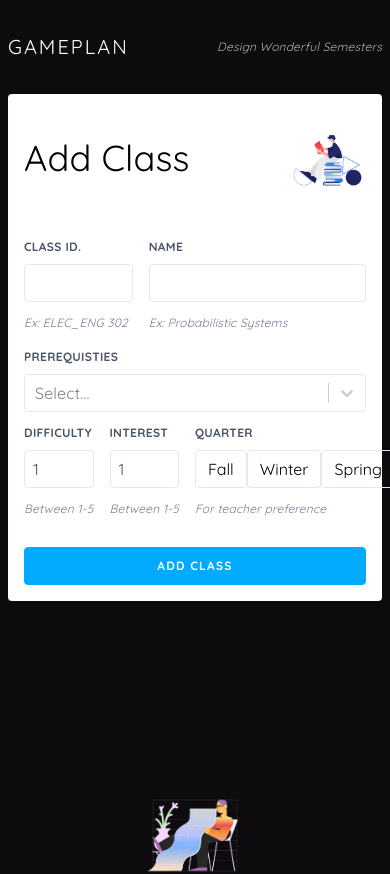
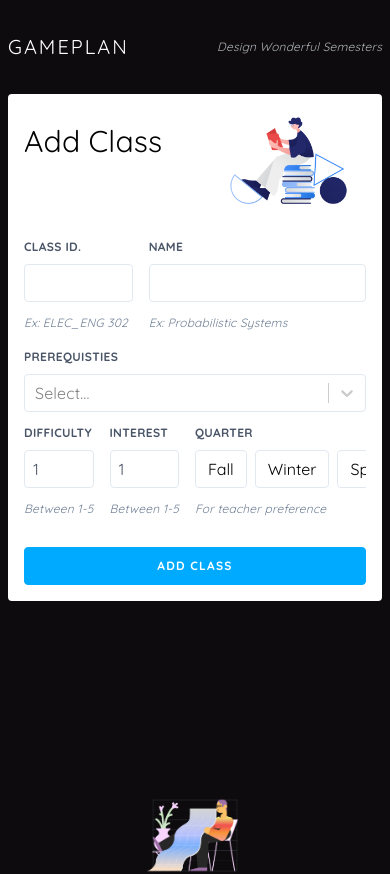
Before and after one commit to fardeemmunir/gameplan, a Next.js app: page / in a window 390 px wide. Shown: the top 874 px of the page. Built offline with nearby package versions, Linux system fonts and the light colour scheme.

Commit message:
Make the form responsive omg

```diff
--- a/components/ClassForm.tsx
+++ b/components/ClassForm.tsx
@@ -130,9 +130,22 @@ const ClassForm = () => {
               </label>
               <FieldArray
                 name="quarterPref"
-                render={arrayHelpers => (
+                render={arrayHelpers => {
+                  const quarters = ["FALL", "WINTER", "SPRING"];
+
+                  function toggleQuarter(quarter: string) {
+                    const index = values.quarterPref.findIndex(
+                      pref => pref === quarter
+                    );
+
+                    return index === -1
+                      ? arrayHelpers.push(quarter)
+                      : arrayHelpers.remove(index);
+                  }
+
+                  return (
                     <div className="flex justify-between mb-3 quarter-selector">
-                    {["FALL", "WINTER", "SPRING"].map(quarter => (
+                      {quarters.map(quarter => (
                         <button
                           type="button"
                           key={quarter}
@@ -141,21 +154,14 @@ const ClassForm = () => {
                               ? "bg-gray-200"
                               : ""
                           }
-                        onClick={() => {
-                          const index = values.quarterPref.findIndex(
-                            pref => pref === quarter
-                          );
-
-                          return index === -1
-                            ? arrayHelpers.push(quarter)
-                            : arrayHelpers.remove(index);
-                        }}
+                          onClick={() => toggleQuarter(quarter)}
                         >
                           {quarter.toLowerCase()}
                         </button>
                       ))}
                     </div>
-                )}
+                  );
+                }}
               />
               <p className="text-gray-600  text-xs italic">
                 For teacher preference{" "}
@@ -205,11 +211,11 @@ export default () => {
   const { editClass } = useStore();
 
   return (
-    <div className="flex flex-col md:flex-row mb-4 bg-white text-black rounded">
+    <div className="flex flex-col lg:flex-row mb-4 bg-white text-black rounded">
       <style jsx>{`
         .bg {
           background-image: url("/books.png");
-          background-size: 30%;
+          background-size: 12rem;
           background-position: right center;
           background-repeat: no-repeat;
           min-height: 8rem;
@@ -217,18 +223,18 @@ export default () => {
 
         @media (min-width: 768px) {
           .bg {
-            background-size: 80%;
+            background-size: 9rem;
             background-position: right bottom;
           }
         }
       `}</style>
-      <div className="w-full md:w-1/5 pl-4 flex items-center bg">
-        <h1 className="text-4xl">
-          {editClass ? "Edit" : "Add"} <br className="hidden md:block" /> Class
+      <div className="w-full lg:w-1/6 pl-4 flex items-center bg">
+        <h1 className="text-3xl md:text-4xl -mt-8 leading-tight">
+          {editClass ? "Edit" : "Add"} <br className="hidden lg:block" /> Class
         </h1>
       </div>
 
-      <div className="w-full md:w-4/5 p-4">
+      <div className="w-full md:flex-1 p-4">
         <ClassForm />
       </div>
     </div>
--- a/styles/main.css
+++ b/styles/main.css
@@ -84,6 +84,11 @@ a {
   @apply appearance-none block mr-4 w-full bg-white text-gray-700 border border-gray-300 rounded p-2 mb-3 leading-tight;
 }
 
+.form__input--select {
+  padding-right: 2rem;
+  margin-right: 0;
+}
+
 .form__input:focus {
   @apply outline-none bg-white border-gray-500;
 }
@@ -102,9 +107,18 @@ a {
   @apply border-red-600;
 }
 
+.quarter-selector {
+  position: relative;
+  overflow-x: auto;
+}
+
 .quarter-selector button {
-  @apply rounded border border-gray-300 py-2 px-3 leading-tight capitalize;
+  @apply rounded border mr-2 flex-1 border-gray-300 py-2 px-3 leading-tight capitalize;
   transition: all 0.2s;
+}
+
+.quarter-selector button:last-of-type {
+  margin-right: 0;
 }
 
 .quarter-selector button:focus {
```
Lines whose indentation alone changed are shown as unchanged.
